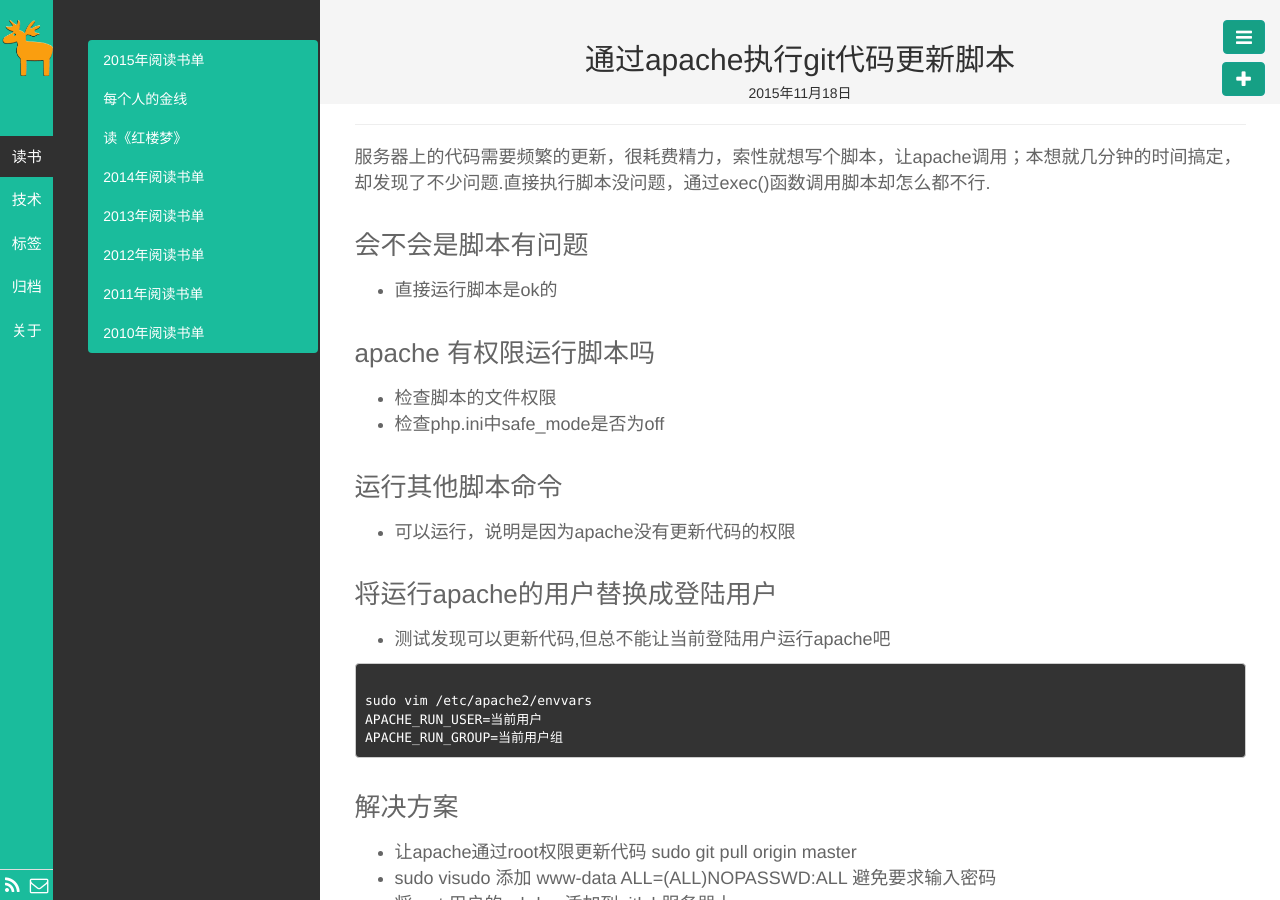
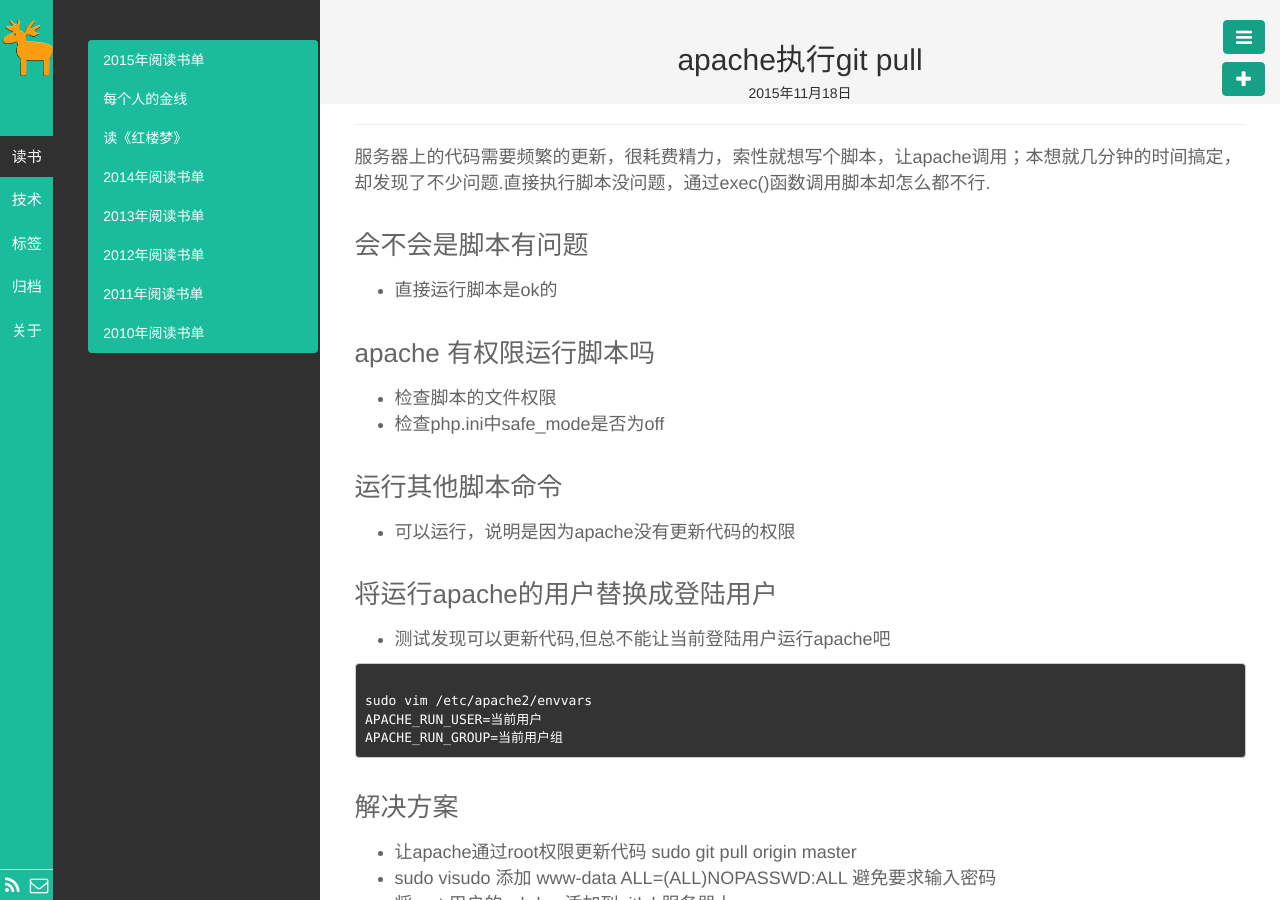
Before and after one commit to codergma/codergma.github.io, a Jekyll site: the page built from _posts/技术/2015-11-18-php-shell-git.md, in a window 1280 px wide. Built offline with Jekyll 4.4.1, drawn with Linux system fonts in a browser that asks for light colours; Markdown is read by kramdown in place of the engine named in the settings; comment, search, counter and statistics services are not loaded.

```diff
--- a/_posts/技术/2015-11-18-php-shell-git.md
+++ b/_posts/技术/2015-11-18-php-shell-git.md
@@ -1,8 +1,8 @@
 ---
 layout: post
-title: 通过apache执行git代码更新脚本
+title: apache执行git pull
 category: 技术
-tags: Linux
+tags: Linux Apache Git
 keywords:
 description:
 ---
```
